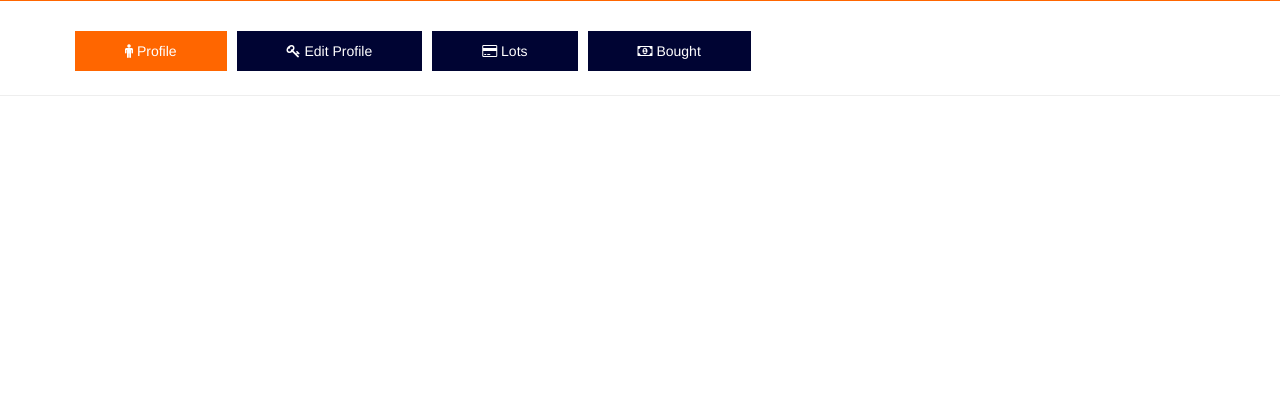
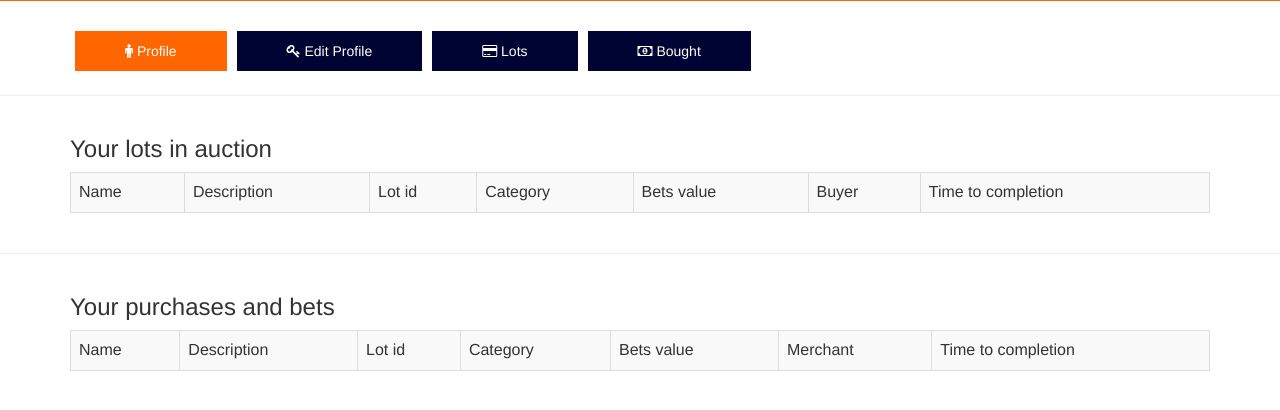
Before and after one commit to maxkalahur/lesson-11-auction-app, a PHP site: page /account in a window 1280 px wide. Shown: the part 350-760 px from the top of the page. Run offline with PHP 8.4, Linux system fonts and the light colour scheme; a user stored in the database is signed in; data comes from the database, SQL or seed files in the repository.

Commit message:
Account view and controller

```diff
--- a/app/Controllers/AccountController.php
+++ b/app/Controllers/AccountController.php
@@ -23,7 +23,14 @@ class AccountController extends Controller
             $infoArray['user']['email'] =  $user->getEmail();
             $infoArray['user']['password'] = md5($user->getPassword());
 //            echo md5($user->getPassword());
-            $infoArray['lots'] = DB::select('SELECT * FROM `lots` WHERE `merchant_id` ='.$checkId);
+            $infoArray['lots'] = DB::select('SELECT l.`name`,l.`description`,l.`id`,c.name as category_id,
+                                            l.`bets_id`,u.name as buyer_id,l.`time_finish`
+                                            FROM `lots` as l
+                                            INNER JOIN users as u
+                                            ON l.`buyer_id` = u.id
+                                            INNER JOIN categories as c
+                                            ON l.`category_id` = c.id
+                                            WHERE merchant_id ='.$checkId);
             $infoArray['purchases'] = DB::select('SELECT * FROM `lots` WHERE `buyer_id` ='.$checkId);
             var_dump($infoArray);
 //            $lots = DB::select('SELECT * FROM `lots` WHERE `merchant_id` ='.$checkId);
--- a/app/Views/account.html.php
+++ b/app/Views/account.html.php
@@ -54,3 +54,69 @@ $user = $data['user'];
 </section><!--section close-->
 
 <hr>
+
+<div class="container">
+    <table class="table table-bordered table-striped">
+        <h3>Your lots in auction</h3>
+        <tr>
+            <td>Name</td>
+            <td>Description</td>
+            <td>Lot id</td>
+            <td>Category</td>
+            <td>Bets value</td>
+            <td>Buyer</td>
+            <td>Time to completion</td>
+        </tr>
+        <?php
+        if($data){
+            foreach ($data['lots'] as $key => $value) {
+                echo "<tr>";
+                echo "<td>".$value['name']."</td>";
+                echo "<td>".$value['description']."</td>";
+                echo "<td>".$value['id']."</td>";
+                echo "<td>".$value['category_id']."</td>";
+                echo "<td>".$value['bets_id']."</td>";
+                echo "<td>".$value['buyer_id']."</td>";
+                echo "<td>".$value['time_finish']."</td>";
+                echo "<tr>";
+                }
+        }
+        echo "</table>";
+        ?>
+</div>
+
+<hr>
+
+<div class="container">
+    <table class="table table-bordered table-striped">
+        <h3>Your purchases and bets</h3>
+        <tr>
+            <td>Name</td>
+            <td>Description</td>
+            <td>Lot id</td>
+            <td>Category</td>
+            <td>Bets value</td>
+            <td>Merchant</td>
+            <td>Time to completion</td>
+        </tr>
+        <?php
+        if($data){
+            foreach ($data['purchases'] as $key => $value) {
+                echo "<tr>";
+                echo "<td>".$value['name']."</td>";
+                echo "<td>".$value['description']."</td>";
+                echo "<td>".$value['id']."</td>";
+                echo "<td>".$value['category_id']."</td>";
+                echo "<td>".$value['bets_id']."</td>";
+                echo "<td>".$value['merchant_id']."</td>";
+                echo "<td>".$value['time_finish']."</td>";
+                echo "<tr>";
+            }
+
+        }
+
+        echo "</table>";
+
+        ?>
+
+</div>
```
